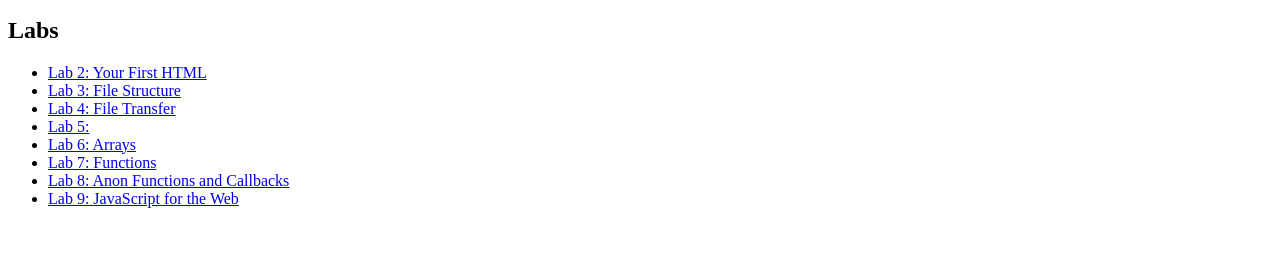
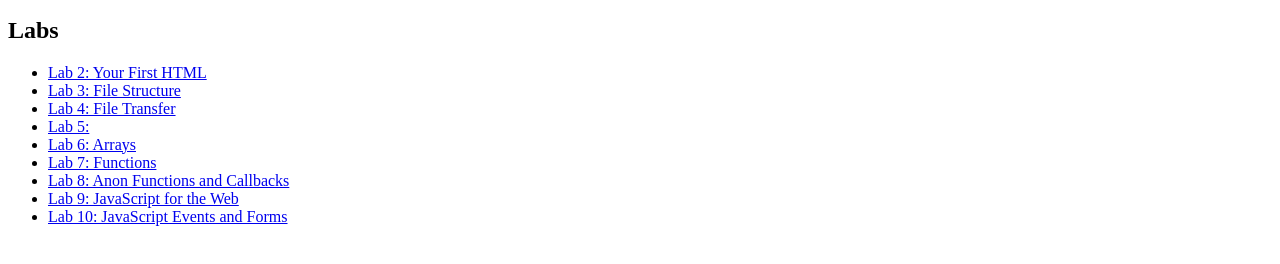
Before and after one commit to JRubioMarquez/cst252, a plain HTML site: page index.html in a window 1280 px wide. Shown: the part 256-520 px from the top of the page. Drawn offline with Linux system fonts and the light colour scheme.

Commit message:
Update index.html

```diff
--- a/index.html
+++ b/index.html
@@ -32,6 +32,7 @@
 			<li><a href="lab7/">Lab 7: Functions</a></li>
 			<li><a href="lab8/">Lab 8: Anon Functions and Callbacks</a></li>
 			<li><a href="lab9/index.html">Lab 9: JavaScript for the Web</a></li>
+			<li><a href="lab10/index.html">Lab 10: JavaScript Events and Forms</a></li>
 		</ul>
 	</div>
 
```
